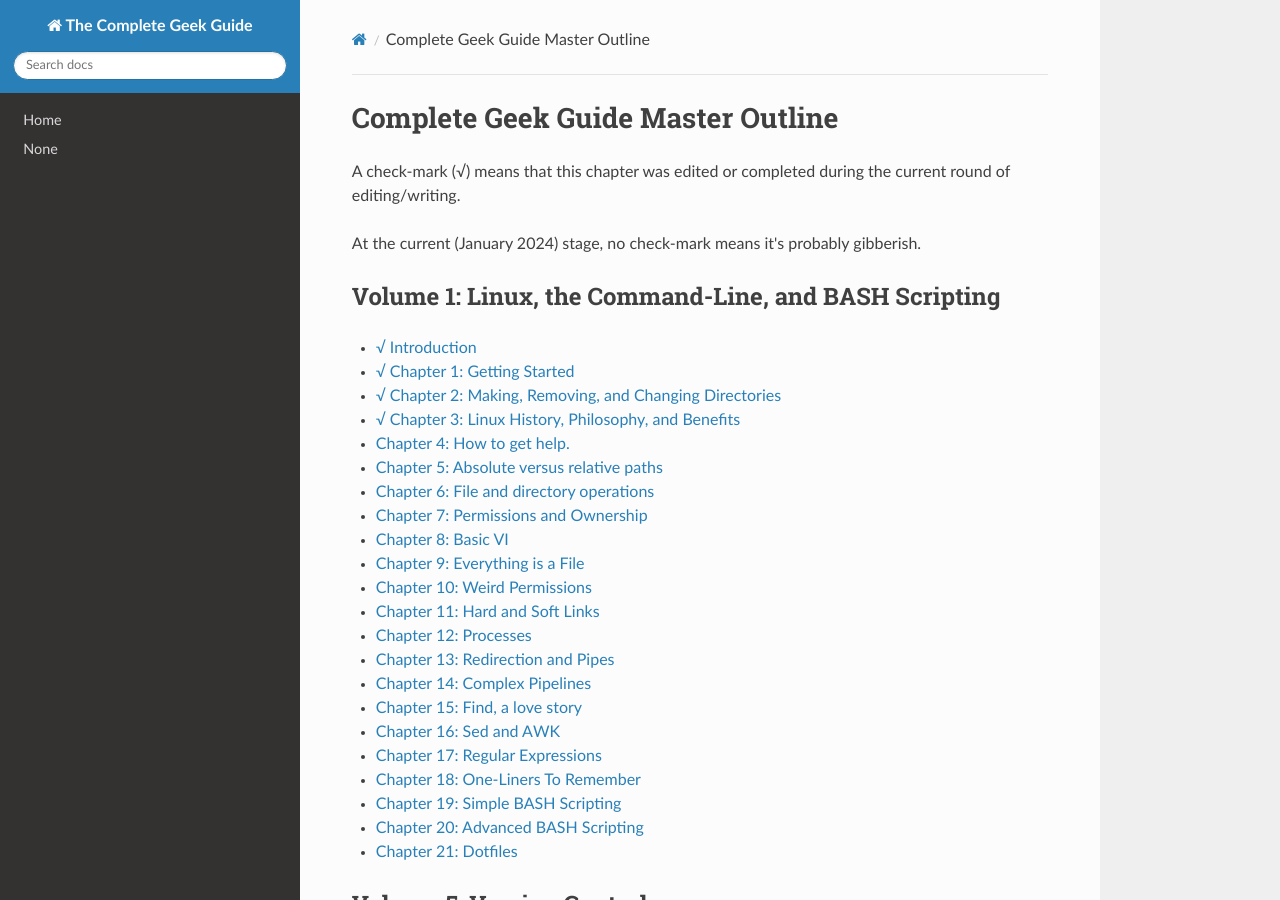
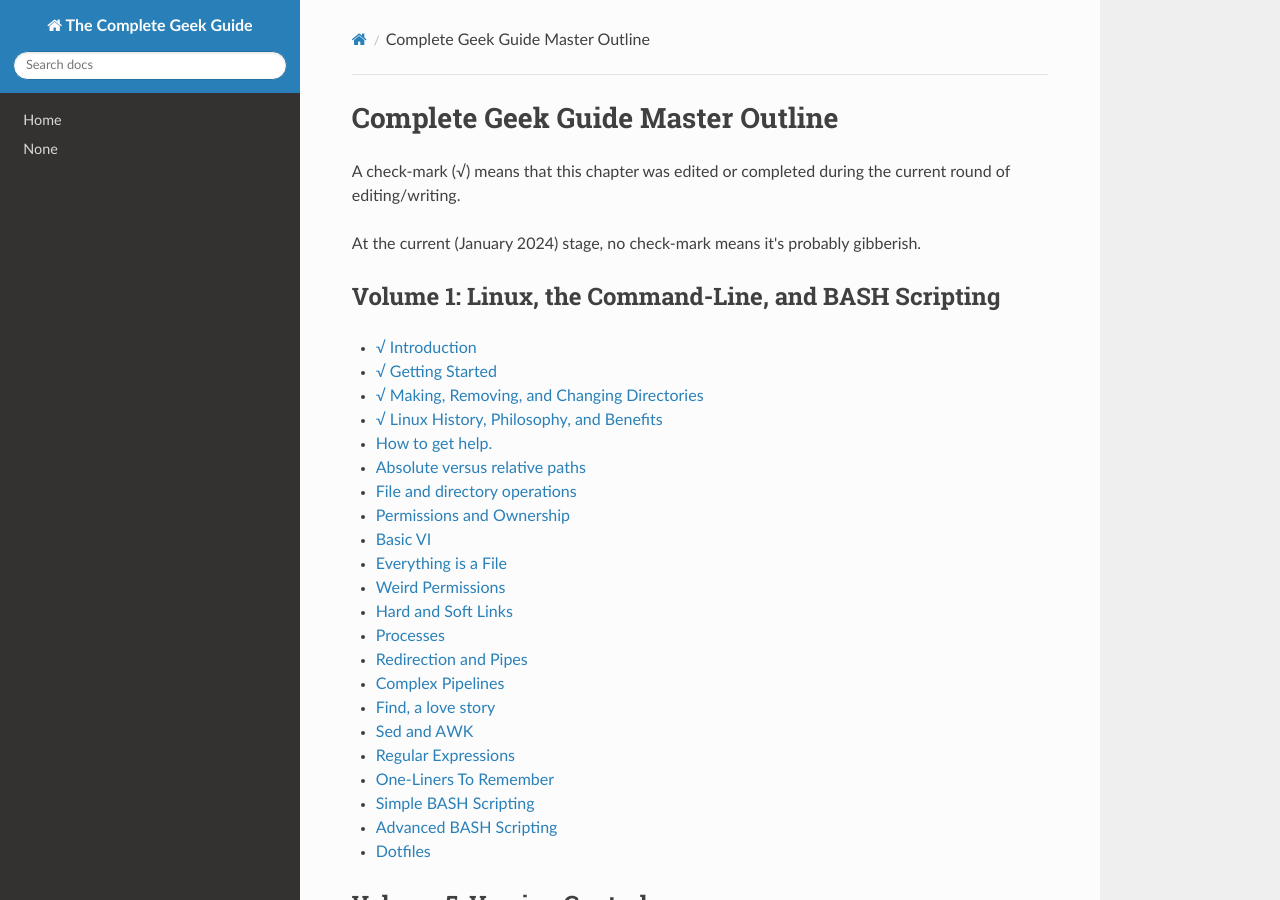
Before and after one commit to CommandLineLabs/completegeek, an MkDocs documentation site: the page built from docs/master_outline.md, in a window 1280 px wide and 900 px high. Built offline with MkDocs 1.6.1, drawn with Linux system fonts in a browser that asks for light colours; nearby versions of some CDN libraries.

Commit message:
Re-arranging outline.

```diff
--- a/docs/master_outline.md
+++ b/docs/master_outline.md
@@ -7,27 +7,27 @@ At the current (January 2024) stage, no check-mark means it's probably gibberish
 ## Volume 1: Linux, the Command-Line, and BASH Scripting
 
 * [√ Introduction](../README.md)
-* [√ Chapter 1: Getting Started](./volume-001/v001-001-getting-started.md)
-* [√ Chapter 2: Making, Removing, and Changing Directories](./volume-001/v001-002-directories.md)
-* [√ Chapter 3: Linux History, Philosophy, and Benefits](./volume-001/v001-003-operating-systems-and-history.md)
-* [Chapter 4: How to get help.](./volume-001/v001-004-getting-help.md)
-* [Chapter 5: Absolute versus relative paths](./volume-001/v001-005-absolute-vs-relative-paths.md)
-* [Chapter 6: File and directory operations](./volume-001/v001-006-file-and-directory-operations.md)
-* [Chapter 7: Permissions and Ownership](./volume-001/v001-007-permissions-and-ownership.md)
-* [Chapter 8: Basic VI](./volume-001/v001-008-basic-vim.md)
-* [Chapter 9: Everything is a File](./volume-001/v001-009-everything-is-a-file.md)
-* [Chapter 10: Weird Permissions](./volume-001/v001-010-weird-permissions.md)
-* [Chapter 11: Hard and Soft Links](./011-hard-and-soft-links.md)
-* [Chapter 12: Processes](./volume-001/v001-012-processes.md)
-* [Chapter 13: Redirection and Pipes](./volume-001/v001-013-redirection-and-pipes.md)
-* [Chapter 14: Complex Pipelines](./volume-001/v001-014-complex-pipelines.md)
-* [Chapter 15: Find, a love story](./015-find-a-love-story.md)
-* [Chapter 16: Sed and AWK](./016-sed-and-awk.md)
-* [Chapter 17: Regular Expressions](./017-regular-expressions.md)
-* [Chapter 18: One-Liners To Remember](./volume-001/v001-018-one-liners-to-rememeber.md)
-* [Chapter 19: Simple BASH Scripting](./volume-001/v001-019-simple-bash-scripting.md)
-* [Chapter 20: Advanced BASH Scripting](./volume-001/v001-020-advanced-bash-scripting.md)
-* [Chapter 21: Dotfiles](./021-dotfiles.md)
+* [√ Getting Started](./volume-001/v001-001-getting-started.md)
+* [√ Making, Removing, and Changing Directories](./volume-001/v001-002-directories.md)
+* [√ Linux History, Philosophy, and Benefits](./volume-001/v001-003-operating-systems-and-history.md)
+* [How to get help.](./volume-001/v001-004-getting-help.md)
+* [Absolute versus relative paths](./volume-001/v001-005-absolute-vs-relative-paths.md)
+* [File and directory operations](./volume-001/v001-006-file-and-directory-operations.md)
+* [Permissions and Ownership](./volume-001/v001-007-permissions-and-ownership.md)
+* [Basic VI](./volume-001/v001-008-basic-vim.md)
+* [Everything is a File](./volume-001/v001-009-everything-is-a-file.md)
+* [Weird Permissions](./volume-001/v001-010-weird-permissions.md)
+* [Hard and Soft Links](./011-hard-and-soft-links.md)
+* [Processes](./volume-001/v001-012-processes.md)
+* [Redirection and Pipes](./volume-001/v001-013-redirection-and-pipes.md)
+* [Complex Pipelines](./volume-001/v001-014-complex-pipelines.md)
+* [Find, a love story](./015-find-a-love-story.md)
+* [Sed and AWK](./016-sed-and-awk.md)
+* [Regular Expressions](./017-regular-expressions.md)
+* [One-Liners To Remember](./volume-001/v001-018-one-liners-to-rememeber.md)
+* [Simple BASH Scripting](./volume-001/v001-019-simple-bash-scripting.md)
+* [Advanced BASH Scripting](./volume-001/v001-020-advanced-bash-scripting.md)
+* [Dotfiles](./021-dotfiles.md)
 
 ## Volume 5: Version Control
 
```
